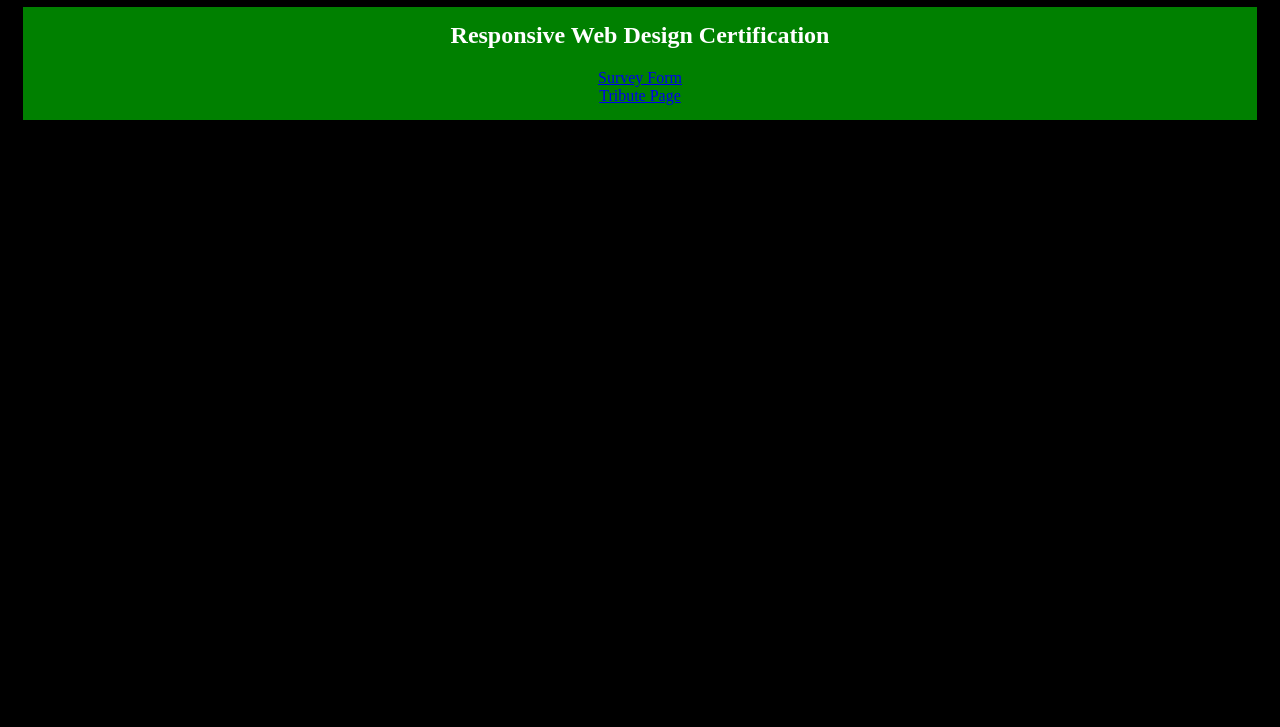
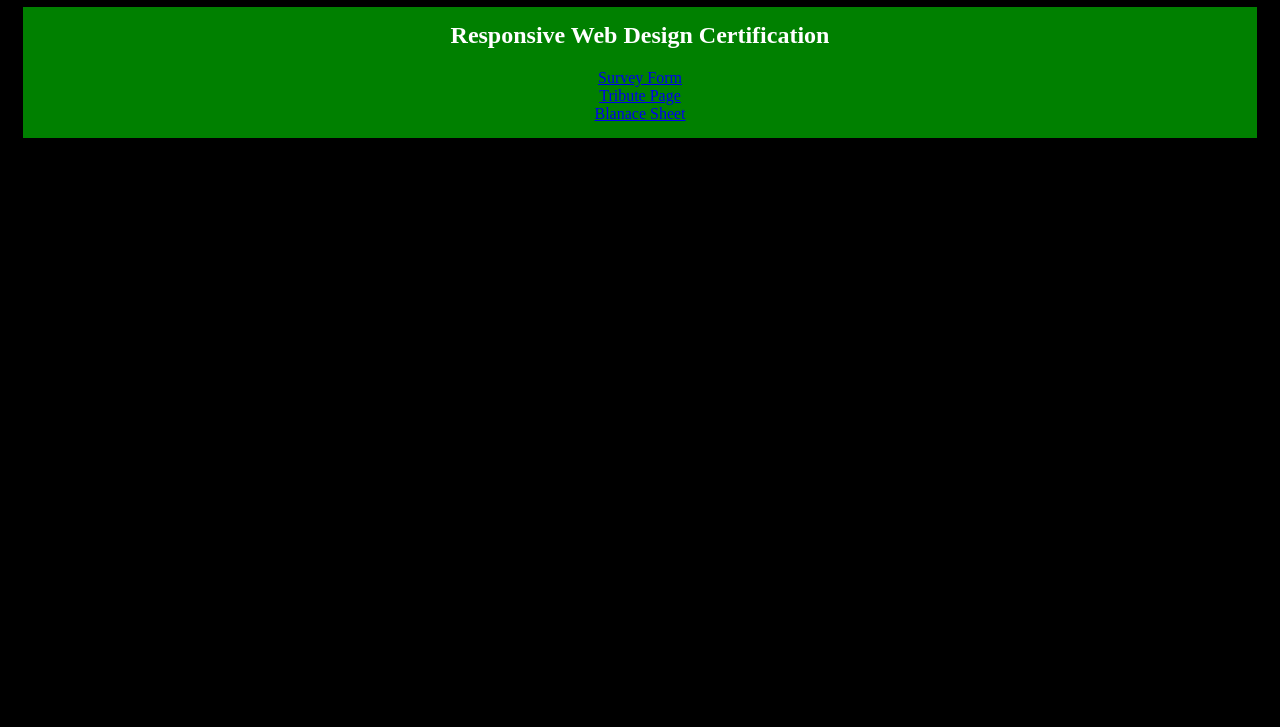
Before and after one commit to hollandmwesley/freeCodeCamp, a plain HTML site: page index.html in a window 1280 px wide. Shown: the part 73-800 px from the top of the page. Drawn offline with Linux system fonts and the light colour scheme.

Commit message:
add balanceSheet link

```diff
--- a/index.html
+++ b/index.html
@@ -13,6 +13,7 @@
         <h2>Responsive Web Design Certification</h2>
         <a class="project" rel="Survery Form" href="/responsiveWebDesign/surveyForm/surveyForm.html">Survey Form</a>
         <a class="project" rel="Tribute Page" href="/responsiveWebDesign/tributePage/tributePage.html">Tribute Page</a>
+        <a class="project" rel="Tribute Page" href="/responsiveWebDesign/balanceSheet/balanceSheet.html">Blanace Sheet</a>
     </div>
 </body>
 </html>
```
